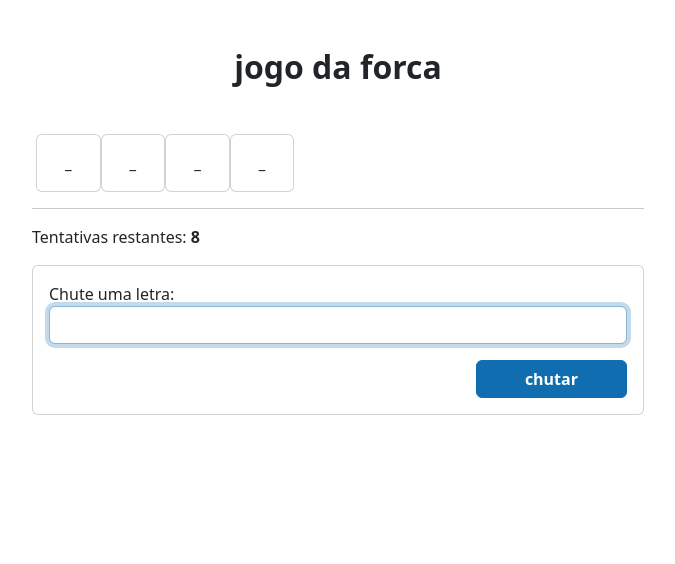
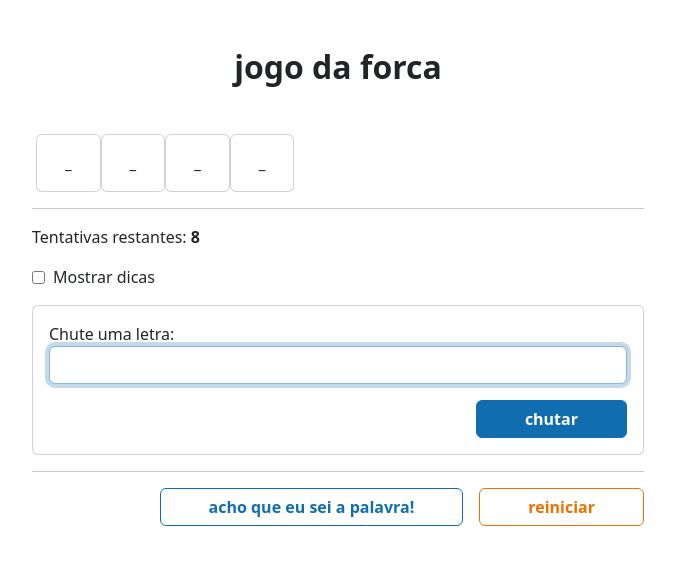
Before and after one commit to vitor-gercov/jogo-da-forca, an Angular app: page / in a window 1280 px wide. Shown: the top 564 px of the page, without its empty margins (302-977 px from the left). Built offline with nearby package versions, Linux system fonts and the light colour scheme.

Commit message:
Ideias descomentadas.

```diff
--- a/src/app/controllers/game/game-controller.service.ts
+++ b/src/app/controllers/game/game-controller.service.ts
@@ -11,7 +11,7 @@ import { TriedCharsController } from '../tried-chars/tried-chars-controller.serv
 })
 export class GameController {
 
-  // showTips: boolean = false;
+  showTips: boolean = false;
 
   private _gameState: 'win' | 'lose' | 'playing' = 'playing';
   private _gameHasEnded: boolean = false;
@@ -47,13 +47,13 @@ export class GameController {
     this._gameState = gameState;
   }
 
-  // restartGame(): void {
-  //   this._gameHasEnded = false;
-  //   this._gameState = 'playing';
-  //   this._secretWordService.setSecretWord();
-  //   this._setRemainingAttempts();
-  //   this._triedCharsController.reset();
-  // }
+  restartGame(): void {
+    this._gameHasEnded = false;
+    this._gameState = 'playing';
+    this._secretWordService.setSecretWord();
+    this._setRemainingAttempts();
+    this._triedCharsController.reset();
+  }
 
   removeAttempt(): void {
     if (this._remainingAttempts > 0) {
--- a/src/app/views/user-feedback/user-feedback.component.html
+++ b/src/app/views/user-feedback/user-feedback.component.html
@@ -16,12 +16,12 @@
         </div>
     </div>
 
-    <!-- <p *ngIf="gameController.showTips">
+    <p *ngIf="gameController.showTips">
         Dica:
         <span class="fw-bold">
             {{secretWord.help}}
         </span>
-    </p> -->
+    </p>
 
     <hr>
 
--- a/src/app/views/user-input/user-input.component.html
+++ b/src/app/views/user-input/user-input.component.html
@@ -1,9 +1,9 @@
-<!-- <div class="d-flex align-items-center mb-3">
+<div class="d-flex align-items-center mb-3">
     <input type="checkbox" class="me-2" [(ngModel)]="gameController.showTips">
     <span>
         Mostrar dicas
     </span>
-</div> -->
+</div>
 
 <div class="card" *ngIf="!gameController.gameHasEnded">
     <div class="card-body">
@@ -47,7 +47,7 @@
     </div>
 </div>
 
-<!-- <hr>
+<hr>
 
 <div class="d-flex justify-content-end mt-3 mb-5">
     <button class="btn btn-outline-primary px-5 fw-bold" *ngIf="!gameController.gameHasEnded" (click)="openModal();">
@@ -55,7 +55,7 @@
     </button>
 
     <button class="btn btn-outline-danger px-5 fw-bold ms-3"
-        (click)="gameController.restartGame(); userInputDOMElement?.nativeElement.focus();">
+        (click)="gameController.restartGame(); tryCharInputDOMElement?.nativeElement.focus();">
         reiniciar
     </button>
 </div>
@@ -89,7 +89,7 @@
                 Palavra não informada.
             </div>
         </div>
-        <p>
+        <p *ngIf="gameController.showTips">
             Dica:
             <strong>
                 {{ secretWordController.secretWord.help }}
@@ -104,4 +104,4 @@
             chutar
         </button>
     </div>
-</ng-template> -->
+</ng-template>
--- a/src/app/views/user-input/user-input.component.ts
+++ b/src/app/views/user-input/user-input.component.ts
@@ -27,14 +27,14 @@ export class UserInputComponent implements OnInit, AfterViewInit {
 
   @Output('onCharSubmitted') submitCharSubject: Subject<string> = new Subject<string>();
 
-  // @ViewChild('tryWordModal') tryWordModal?: TemplateRef<any>;
-  // modalReference?: NgbModalRef;
+  @ViewChild('tryWordModal') tryWordModal?: TemplateRef<any>;
+  modalReference?: NgbModalRef;
 
-  // tryWordFormControl?: FormControl;
-  // tryWordFormControlWasSubmitted?: boolean;
+  tryWordFormControl?: FormControl;
+  tryWordFormControlWasSubmitted?: boolean;
 
   @ViewChild('tryCharInputDOMElement') tryCharInputDOMElement?: ElementRef;
-  // @ViewChild('tryWordInputDOMElement') tryWordInputDOMElement?: ElementRef;
+  @ViewChild('tryWordInputDOMElement') tryWordInputDOMElement?: ElementRef;
 
   get moreThanOneCharWasTyped(): boolean {
     return this.tryCharFormControl.hasError('maxlength');
@@ -86,23 +86,23 @@ export class UserInputComponent implements OnInit, AfterViewInit {
     }
   }
 
-  // openModal(): void {
-  //   this._setTryWordFormControl();
-  //   this.modalReference = this._modalService.open(this.tryWordModal)
-  // setTimeout(() => {
-  //   this.tryWordInputDOMElement?.nativeElement.focus();
-  // }, 0);
-  // }
+  openModal(): void {
+    this._setTryWordFormControl();
+    this.modalReference = this._modalService.open(this.tryWordModal)
+    setTimeout(() => {
+      this.tryWordInputDOMElement?.nativeElement.focus();
+    }, 0);
+  }
 
-  // tryWord(): void {
-  //   this.tryWordFormControlWasSubmitted = true
-  //   if (this.tryWordFormControl?.valid) {
-  //     let result: 'win' | 'lose' =
-  //       this.secretWordController.secretWord.value != this.tryWordFormControl.value.replace(/ +(?= )/g, '').trim().toLowerCase() ? 'lose' : 'win';
-  //     this.modalReference?.close();
-  //     this.gameController.endGame(result);
-  //   }
-  // }
+  tryWord(): void {
+    this.tryWordFormControlWasSubmitted = true
+    if (this.tryWordFormControl?.valid) {
+      let result: 'win' | 'lose' =
+        this.secretWordController.secretWord.value != this.tryWordFormControl.value.replace(/ +(?= )/g, '').trim().toLowerCase() ? 'lose' : 'win';
+      this.modalReference?.close();
+      this.gameController.endGame(result);
+    }
+  }
 
   private _setFormControl(): void {
     this.tryCharformControlWasSubmitted = false;
@@ -112,11 +112,11 @@ export class UserInputComponent implements OnInit, AfterViewInit {
     );
   }
 
-  // private _setTryWordFormControl(): void {
-  //   this.tryWordFormControlWasSubmitted = false;
-  //   this.tryWordFormControl = this._formBuilder.control(
-  //     '',
-  //     [Validators.required],
-  //   );
-  // }
+  private _setTryWordFormControl(): void {
+    this.tryWordFormControlWasSubmitted = false;
+    this.tryWordFormControl = this._formBuilder.control(
+      '',
+      [Validators.required],
+    );
+  }
 }
```
